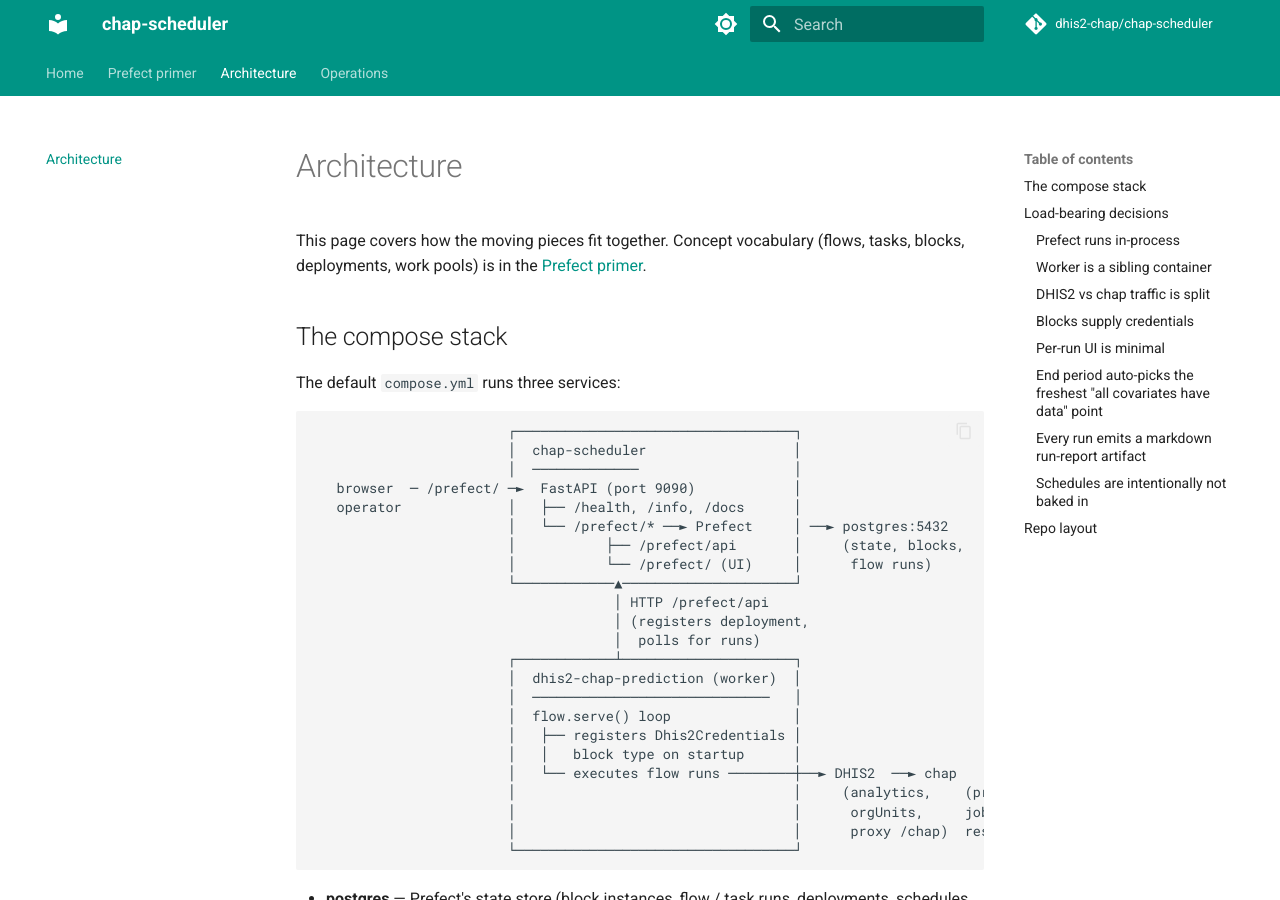
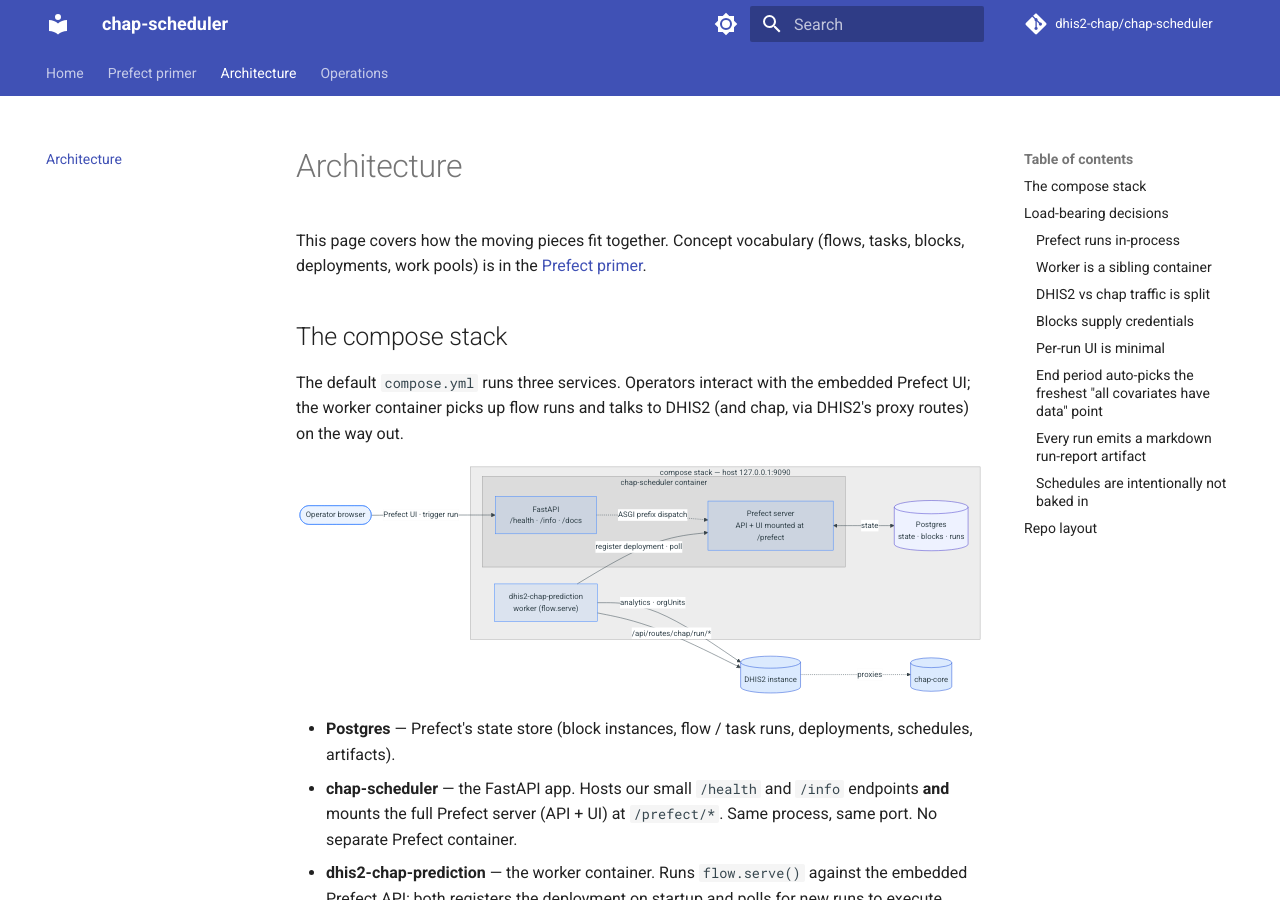
Before and after one commit to dhis2-chap/chap-scheduler, an MkDocs documentation site: the page built from docs/architecture.md, in a window 1280 px wide and 900 px high. Built offline with MkDocs 1.6.1 and Material for MkDocs 9.7.7, drawn with Linux system fonts in a browser that asks for light colours; comment, search, counter and statistics services are not loaded.

Commit message:
docs: trim README, replace ASCII diagram with mermaid, switch theme to indigo (#6)
- README: drop the long Architecture, Layout, "Before triggering a run",
  DHIS2 credentials, and Flow sections. They now live in the docs site
  (architecture / operations) and were duplicating it. README keeps badges
  + safety warnings + quick-start commands + dev one-liners and links into
  the published docs at https://dhis2-chap.github.io/chap-scheduler/.
- docs/architecture.md: replace the ASCII compose-stack diagram with a
  mermaid flowchart. mermaid was already enabled via pymdownx.superfences
  in mkdocs.yml; mkdocs-material auto-loads the renderer.
- mkdocs.yml: theme palette teal -> indigo (primary) + blue/light blue
  (accent) for a more "blue" feel.

````diff
--- a/docs/architecture.md
+++ b/docs/architecture.md
@@ -6,35 +6,43 @@
 
 ## The compose stack
 
-The default `compose.yml` runs three services:
+The default `compose.yml` runs three services. Operators interact with the
+embedded Prefect UI; the worker container picks up flow runs and talks to
+DHIS2 (and chap, via DHIS2's proxy routes) on the way out.
 
-```text
-                        ┌──────────────────────────────────┐
-                        │  chap-scheduler                  │
-                        │  ─────────────                   │
-   browser  ─ /prefect/ ─►  FastAPI (port 9090)            │
-   operator             │   ├── /health, /info, /docs      │
-                        │   └── /prefect/* ──► Prefect     │ ──► postgres:5432
-                        │           ├── /prefect/api       │     (state, blocks,
-                        │           └── /prefect/ (UI)     │      flow runs)
-                        └────────────▲─────────────────────┘
-                                     │ HTTP /prefect/api
-                                     │ (registers deployment,
-                                     │  polls for runs)
-                        ┌────────────┴─────────────────────┐
-                        │  dhis2-chap-prediction (worker)  │
-                        │  ─────────────────────────────   │
-                        │  flow.serve() loop               │
-                        │   ├── registers Dhis2Credentials │
-                        │   │   block type on startup      │
-                        │   └── executes flow runs ────────┼──► DHIS2  ──► chap
-                        │                                  │     (analytics,    (predict,
-                        │                                  │      orgUnits,     job status,
-                        │                                  │      proxy /chap)  result)
-                        └──────────────────────────────────┘
+```mermaid
+flowchart LR
+    op([Operator browser])
+
+    subgraph stack["compose stack &mdash; host 127.0.0.1:9090"]
+        direction TB
+        subgraph svc["chap-scheduler container"]
+            direction TB
+            fa["FastAPI<br/>/health &middot; /info &middot; /docs"]
+            pf["Prefect server<br/>API + UI mounted at /prefect"]
+        end
+        wk["dhis2-chap-prediction<br/>worker (flow.serve)"]
+        pg[("Postgres<br/>state &middot; blocks &middot; runs")]
+    end
+
+    dhis2[("DHIS2 instance")]
+    chap[("chap-core")]
+
+    op -- "Prefect UI &middot; trigger run" --> fa
+    fa -. "ASGI prefix dispatch" .-> pf
+    pf <-- "state" --> pg
+    wk -- "register deployment &middot; poll" --> pf
+    wk -- "analytics &middot; orgUnits" --> dhis2
+    wk -- "/api/routes/chap/run/*" --> dhis2
+    dhis2 -. "proxies" .-> chap
+
+    classDef ext fill:#dbeafe,stroke:#1d4ed8,color:#1e3a8a
+    classDef store fill:#eef2ff,stroke:#4338ca,color:#312e81
+    class dhis2,chap ext
+    class pg store
 ```
 
-- **postgres** — Prefect's state store (block instances, flow / task runs,
+- **Postgres** — Prefect's state store (block instances, flow / task runs,
   deployments, schedules, artifacts).
 - **chap-scheduler** — the FastAPI app. Hosts our small `/health` and
   `/info` endpoints **and** mounts the full Prefect server (API + UI) at
--- a/mkdocs.yml
+++ b/mkdocs.yml
@@ -9,14 +9,14 @@
   name: material
   palette:
     - scheme: default
-      primary: teal
-      accent: teal
+      primary: indigo
+      accent: blue
       toggle:
         icon: material/brightness-7
         name: Switch to dark mode
     - scheme: slate
-      primary: teal
-      accent: teal
+      primary: indigo
+      accent: light blue
       toggle:
         icon: material/brightness-4
         name: Switch to light mode
````
Also changed, not shown: README.md (+29 -186 lines).
